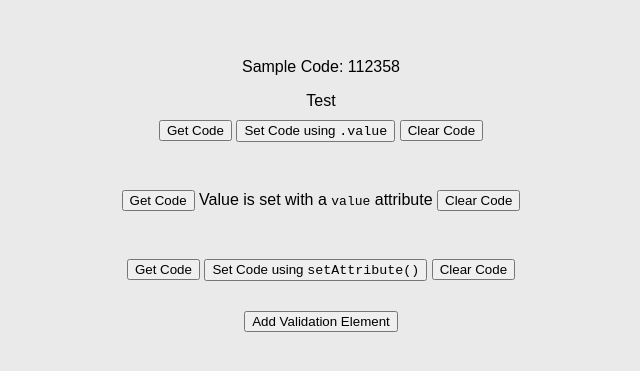
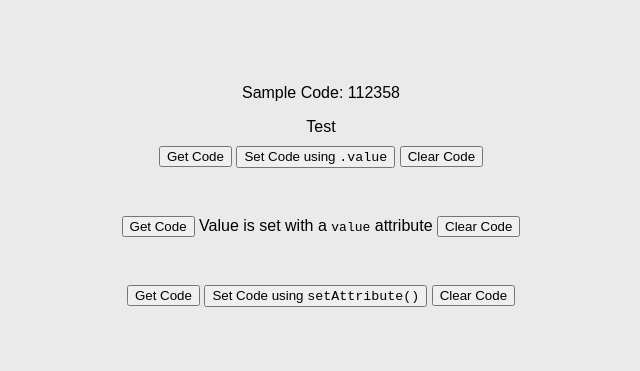
Before and after one commit to brettdewoody/my-first-web-component, a website: page index.html in a window 1280 px wide. Shown: the part 213-584 px from the top of the page, without its empty margins (319-959 px from the left). Drawn offline with Linux system fonts and the light colour scheme.

Commit message:
Remove add/remove demo.

```diff
--- a/index.html
+++ b/index.html
@@ -48,21 +48,7 @@
         <button onclick="document.getElementById('code3').setAttribute('value', 111111)">Set Code using <code>setAttribute()</code></button>
         <button onclick="document.getElementById('code3').clear()">Clear Code</button>
       </div>
-      <div class="spaced">
-        <div>
-        </div>
-        <button onclick="addValidationElement()">Add Validation Element</button>
-      </div>
     </div>
   </div>
-
-  <script>
-    const addValidationElement = function() {
-      event.target.parentNode.children[0].innerHTML = `
-        <x-verification-input class='codeInput'></x-verification-input><br/>
-        <button onClick="this.parentNode.innerHTML=''">Remove</button>
-      `;
-    }
-  </script>
 </body>
 </html>
```
